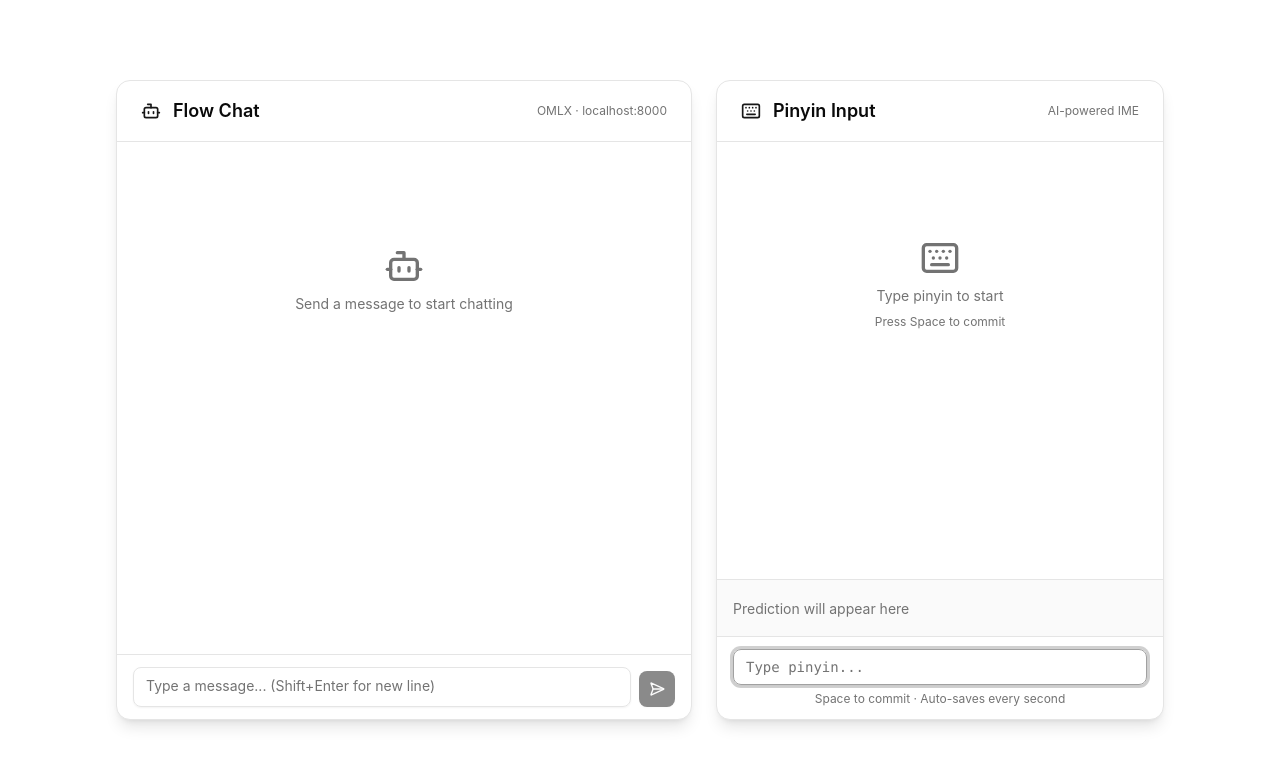
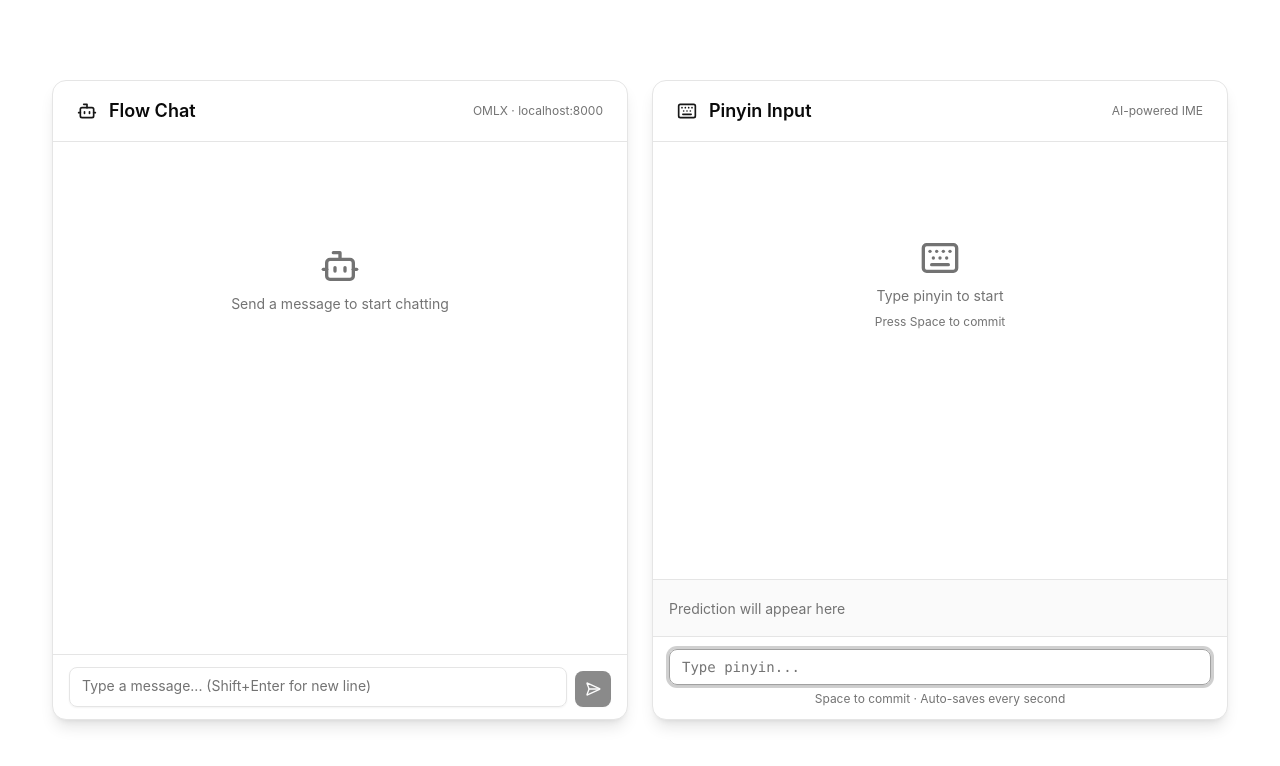
Before and after one commit to nocoo/flow, a React (Vite) app in the folder apps/web/: page / in a window 1280 px wide. Shown: the top 766 px of the page. Built offline with nearby package versions, Linux system fonts and the light colour scheme.

Commit message:
fix: match pinyin panel width to chat panel (max-w-xl)

```diff
--- a/apps/web/src/components/pinyin-input.tsx
+++ b/apps/web/src/components/pinyin-input.tsx
@@ -116,7 +116,7 @@ export function PinyinInput() {
   const latestChinese = entries.length > 0 ? entries[entries.length - 1].chinese : "";
 
   return (
-    <div className="flex w-full max-w-md flex-col rounded-xl border bg-card shadow-lg h-[80svh]">
+    <div className="flex w-full max-w-xl flex-col rounded-xl border bg-card shadow-lg h-[80svh]">
       {/* Header */}
       <div className="flex items-center gap-3 border-b px-6 py-4">
         <Keyboard className="size-5 text-primary" />
```
